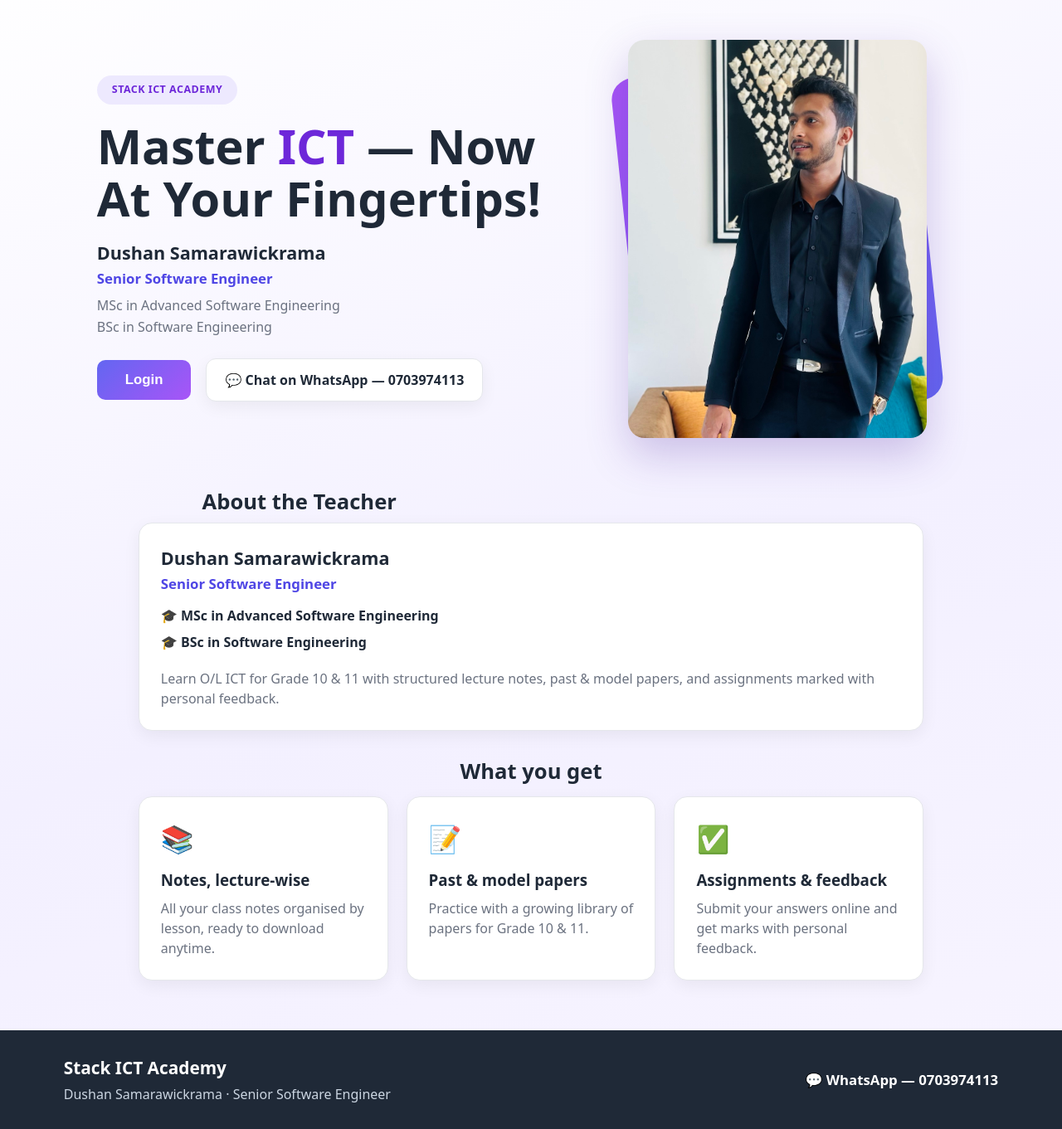
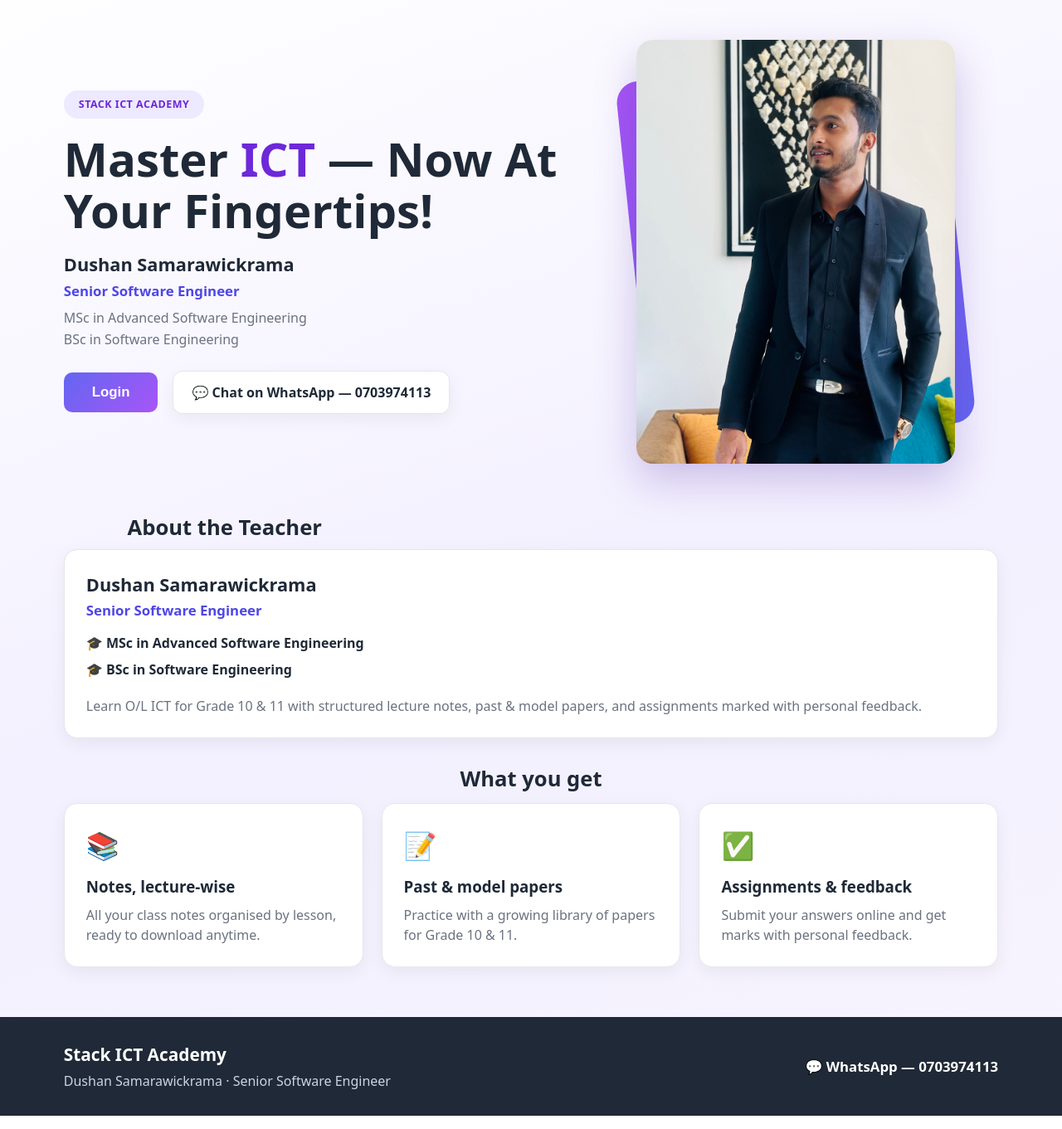
Before and after one commit to dushanyasiru/LMS, a Spring Boot app: page / in a window 1280 px wide. Shown: the part 71-1432 px from the top of the page at 83% size. Run offline with Spring Boot 4, Linux system fonts and the light colour scheme; some of the project's set-up classes (security, data sources, template engines, error pages and the like) are left out, and stand-ins take their place.

Commit message:
Use full screen width on dashboards and the home page
Remove the 960px dashboard container cap (side padding scales with viewport) and the 1100/1200px home page caps; hero text, photo and section titles scale with the screen.

Co-Authored-By: Claude Sonnet 5.5 <noreply@anthropic.com>

```diff
--- a/src/main/resources/static/css/styles.css
+++ b/src/main/resources/static/css/styles.css
@@ -142,7 +142,7 @@ input:focus, select:focus, textarea:focus {
 .topbar-right { display: flex; align-items: center; gap: 12px; }
 .who { color: var(--muted); font-size: 0.9rem; }
 
-.container { max-width: 960px; margin: 24px auto; padding: 0 20px; }
+.container { max-width: none; margin: 24px auto; padding: 0 max(20px, 2.5vw); }
 
 .link-btn {
   background: none;
@@ -232,18 +232,18 @@ input:focus, select:focus, textarea:focus {
 
 .hero {
   display: grid; grid-template-columns: 1.1fr 0.9fr; gap: 40px;
-  align-items: center; padding: 6vh 6vw; max-width: 1200px; margin: 0 auto;
+  align-items: center; padding: 6vh 6vw; max-width: none; margin: 0 auto;
 }
 .badge {
   display: inline-block; background: #ede9fe; color: #6d28d9;
   padding: 8px 18px; border-radius: 999px; font-weight: 700; font-size: 0.78rem; letter-spacing: 0.5px;
 }
-.hero-title { font-size: clamp(2.1rem, 5vw, 3.6rem); line-height: 1.1; margin: 18px 0; font-weight: 800; color: #1f2937; }
+.hero-title { font-size: clamp(2.1rem, 4.4vw, 5.2rem); line-height: 1.1; margin: 18px 0; font-weight: 800; color: #1f2937; }
 .hero-title .accent { color: #6d28d9; }
 .teacher-block { margin: 18px 0 26px; }
-.t-name { font-size: 1.35rem; font-weight: 800; margin: 0; color: #1f2937; }
-.t-role { font-size: 1.05rem; color: var(--brand); font-weight: 700; margin: 2px 0 8px; }
-.t-qual { margin: 2px 0; color: var(--muted); }
+.t-name { font-size: clamp(1.35rem, 1.7vw, 2rem); font-weight: 800; margin: 0; color: #1f2937; }
+.t-role { font-size: clamp(1.05rem, 1.3vw, 1.5rem); color: var(--brand); font-weight: 700; margin: 2px 0 8px; }
+.t-qual { margin: 2px 0; color: var(--muted); font-size: clamp(1rem, 1.1vw, 1.3rem); }
 .cta-row { display: flex; align-items: center; gap: 18px; flex-wrap: wrap; }
 .call-card {
   background: #fff; border: 1px solid var(--border); box-shadow: var(--shadow);
@@ -252,7 +252,7 @@ input:focus, select:focus, textarea:focus {
 
 .hero-photo { position: relative; display: flex; justify-content: center; }
 .hero-photo img {
-  position: relative; width: 100%; max-width: 360px; border-radius: 20px;
+  position: relative; width: 100%; max-width: clamp(320px, 30vw, 620px); border-radius: 20px;
   box-shadow: 0 20px 50px rgba(80, 40, 160, 0.25); object-fit: cover; z-index: 1;
 }
 .photo-blob {
@@ -262,7 +262,7 @@ input:focus, select:focus, textarea:focus {
 
 .offer {
   display: grid; grid-template-columns: repeat(3, 1fr); gap: 22px;
-  max-width: 1100px; margin: 10px auto 60px; padding: 0 6vw;
+  max-width: none; margin: 10px auto 60px; padding: 0 6vw;
 }
 .offer-card { background: #fff; border: 1px solid var(--border); border-radius: 16px; padding: 26px; box-shadow: var(--shadow); }
 .offer-icon { font-size: 2rem; }
@@ -402,8 +402,8 @@ input:focus, select:focus, textarea:focus {
 /* ============================================================
    About section + section headings (home page)
    ============================================================ */
-.section-title { max-width: 1100px; margin: 10px auto 6px; padding: 0 6vw; font-size: 1.6rem; color: #1f2937; }
-.about-sec { max-width: 1100px; margin: 0 auto 30px; padding: 0 6vw; }
+.section-title { max-width: none; margin: 10px auto 6px; padding: 0 6vw; font-size: clamp(1.6rem, 2vw, 2.4rem); color: #1f2937; }
+.about-sec { max-width: none; margin: 0 auto 30px; padding: 0 6vw; }
 .about-card { background: #fff; border: 1px solid var(--border); border-radius: 16px; padding: 26px; box-shadow: var(--shadow); }
 .qual-list { list-style: none; padding: 0; margin: 10px 0 14px; }
 .qual-list li { padding: 4px 0; font-weight: 600; color: #1f2937; }
```
